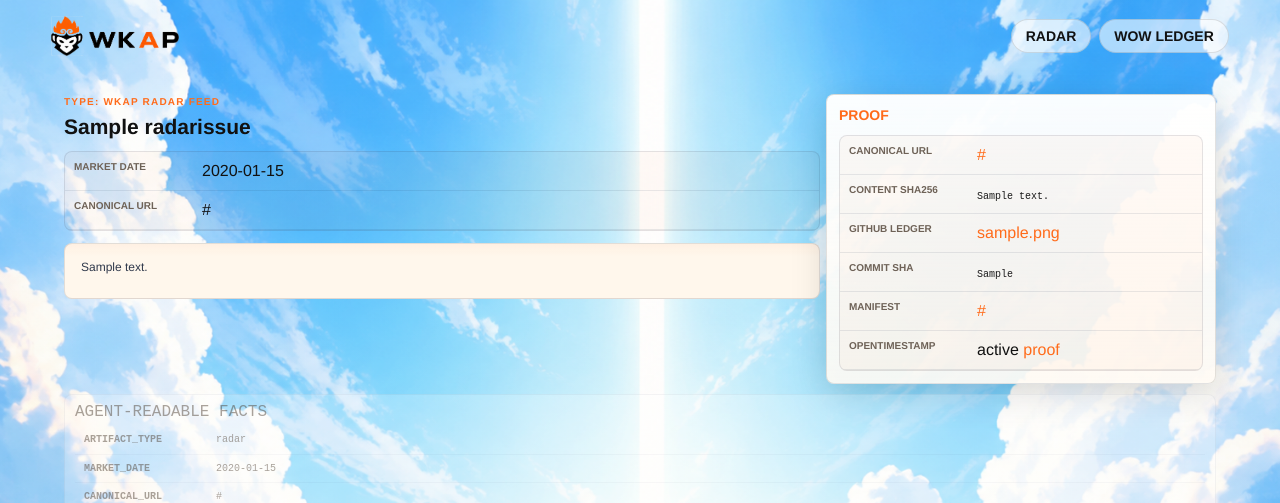
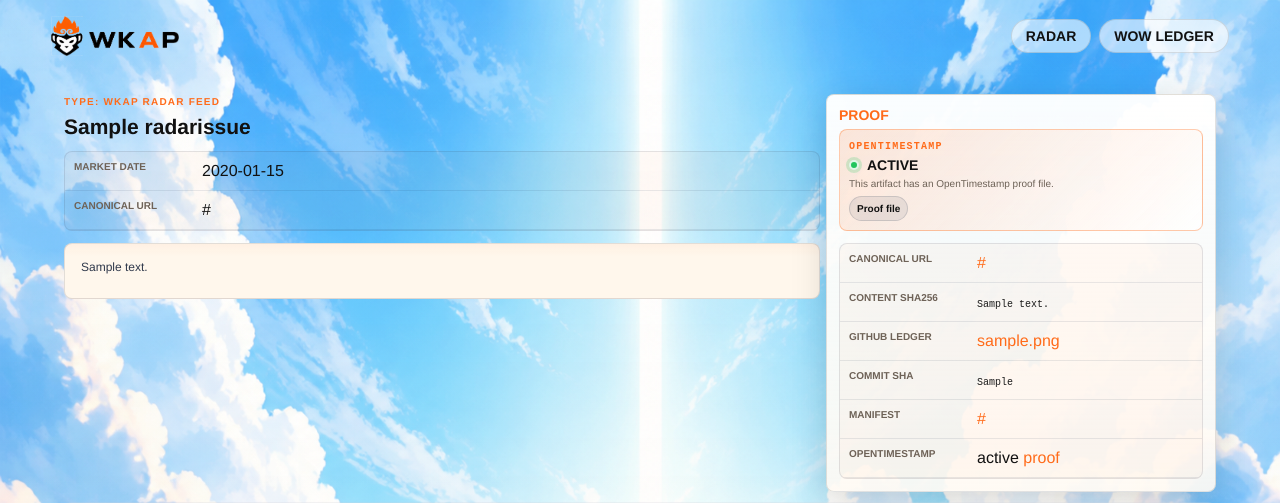
Before and after one commit to wkapai/wkap-ai, a Django app: a page that uses publishing/templates/publishing/proof_panel.html in a window 1280 px wide. Shown: the top 503 px of the page. Run offline with Django 5.2, Linux system fonts and the light colour scheme; tables that the repository leaves empty hold one stand-in row (values such as "Sample post"); parts of the project's set-up code (start-up, migrations or seed data) failed here and were passed over.

Commit message:
Make OpenTimestamp proof visible

```diff
--- a/ledger/models.py
+++ b/ledger/models.py
@@ -1,3 +1,4 @@
+from django.conf import settings
 from django.db import models
 
 
@@ -36,6 +37,14 @@ class ArtifactProofFields(models.Model):
 
     class Meta:
         abstract = True
+
+    @property
+    def opentimestamp_target_url(self) -> str:
+        base = settings.WKAP_LEDGER_GITHUB_BASE_URL.rstrip("/")
+        if not base or not self.id:
+            return ""
+        entity_type = "radar" if isinstance(self, RadarIssue) else "wow"
+        return f"{base}/timestamps/{entity_type}-{self.id}.json"
 
 
 class RadarIssue(ArtifactProofFields):
--- a/publishing/templates/publishing/proof_panel.html
+++ b/publishing/templates/publishing/proof_panel.html
@@ -1,5 +1,25 @@
 <aside class="proof-panel" aria-label="Ledger proof" data-agent-proof="true">
   <h2>Proof</h2>
+  <section class="ots-proof-card" aria-label="OpenTimestamp proof" data-opentimestamp-status="{{ artifact.ots_status|default:'pending' }}">
+    <div>
+      <p class="proof-kicker">OpenTimestamp</p>
+      <p class="ots-proof-status">
+        <span class="ots-status-dot" aria-hidden="true"></span>
+        {{ artifact.ots_status|default:"pending" }}
+      </p>
+    </div>
+    <p class="ots-proof-copy">
+      {% if artifact.ots_proof_url %}
+        This artifact has an OpenTimestamp proof file.
+      {% else %}
+        Timestamp proof is pending.
+      {% endif %}
+    </p>
+    <div class="ots-proof-links">
+      {% if artifact.ots_proof_url %}<a href="{{ artifact.ots_proof_url }}">Proof file</a>{% endif %}
+      {% if artifact.opentimestamp_target_url %}<a href="{{ artifact.opentimestamp_target_url }}">Timestamp target</a>{% endif %}
+    </div>
+  </section>
   <dl>
     <dt>Canonical URL</dt>
     <dd><a href="{{ artifact.canonical_url }}">{{ artifact.canonical_url|default:"pending" }}</a></dd>
--- a/static/css/wkap.css
+++ b/static/css/wkap.css
@@ -585,6 +585,76 @@ p {
   overflow: hidden;
 }
 
+.ots-proof-card {
+  background: linear-gradient(135deg, rgba(255, 107, 26, 0.16), rgba(255, 255, 255, 0.8));
+  border: 1px solid rgba(255, 107, 26, 0.34);
+  border-radius: 8px;
+  display: grid;
+  gap: 10px;
+  margin-top: 12px;
+  padding: 14px;
+}
+
+.proof-kicker {
+  color: var(--accent);
+  font-family: var(--font-mono);
+  font-size: 10px;
+  font-weight: 900;
+  letter-spacing: 0.12em;
+  margin: 0 0 4px;
+  text-transform: uppercase;
+}
+
+.ots-proof-status {
+  align-items: center;
+  color: var(--text);
+  display: flex;
+  font-size: 18px;
+  font-weight: 900;
+  gap: 8px;
+  line-height: 1;
+  margin: 0;
+  text-transform: uppercase;
+}
+
+.ots-status-dot {
+  background: #22c55e;
+  border: 2px solid rgba(255, 255, 255, 0.86);
+  border-radius: 999px;
+  box-shadow: 0 0 0 3px rgba(34, 197, 94, 0.2);
+  height: 10px;
+  width: 10px;
+}
+
+.ots-proof-copy {
+  color: var(--muted);
+  font-size: 12px;
+  line-height: 1.25;
+  margin: 0;
+}
+
+.ots-proof-links {
+  display: flex;
+  flex-wrap: wrap;
+  gap: 8px;
+}
+
+.ots-proof-links a {
+  background: rgba(20, 35, 66, 0.08);
+  border: 1px solid rgba(20, 35, 66, 0.14);
+  border-radius: 999px;
+  color: var(--text);
+  font-size: 11px;
+  font-weight: 900;
+  padding: 6px 10px;
+  text-decoration: none;
+}
+
+.ots-proof-links a:hover {
+  background: rgba(255, 107, 26, 0.16);
+  border-color: rgba(255, 107, 26, 0.38);
+}
+
 dt,
 dd {
   border-bottom: 1px solid rgba(20, 35, 66, 0.09);
@@ -957,6 +1027,25 @@ body:not([data-page-type="home"]) .proof-panel h2 {
   margin-bottom: 6px;
 }
 
+body:not([data-page-type="home"]) .ots-proof-card {
+  gap: 6px;
+  margin-top: 6px;
+  padding: 9px;
+}
+
+body:not([data-page-type="home"]) .ots-proof-status {
+  font-size: 14px;
+}
+
+body:not([data-page-type="home"]) .ots-proof-copy,
+body:not([data-page-type="home"]) .ots-proof-links a {
+  font-size: 10px;
+}
+
+body:not([data-page-type="home"]) .ots-proof-links a {
+  padding: 4px 7px;
+}
+
 body:not([data-page-type="home"]) .agent-facts {
   margin-top: 10px;
 }
```
Also changed, not shown: tests/test_wkap_v0.py (+10 -2 lines).
